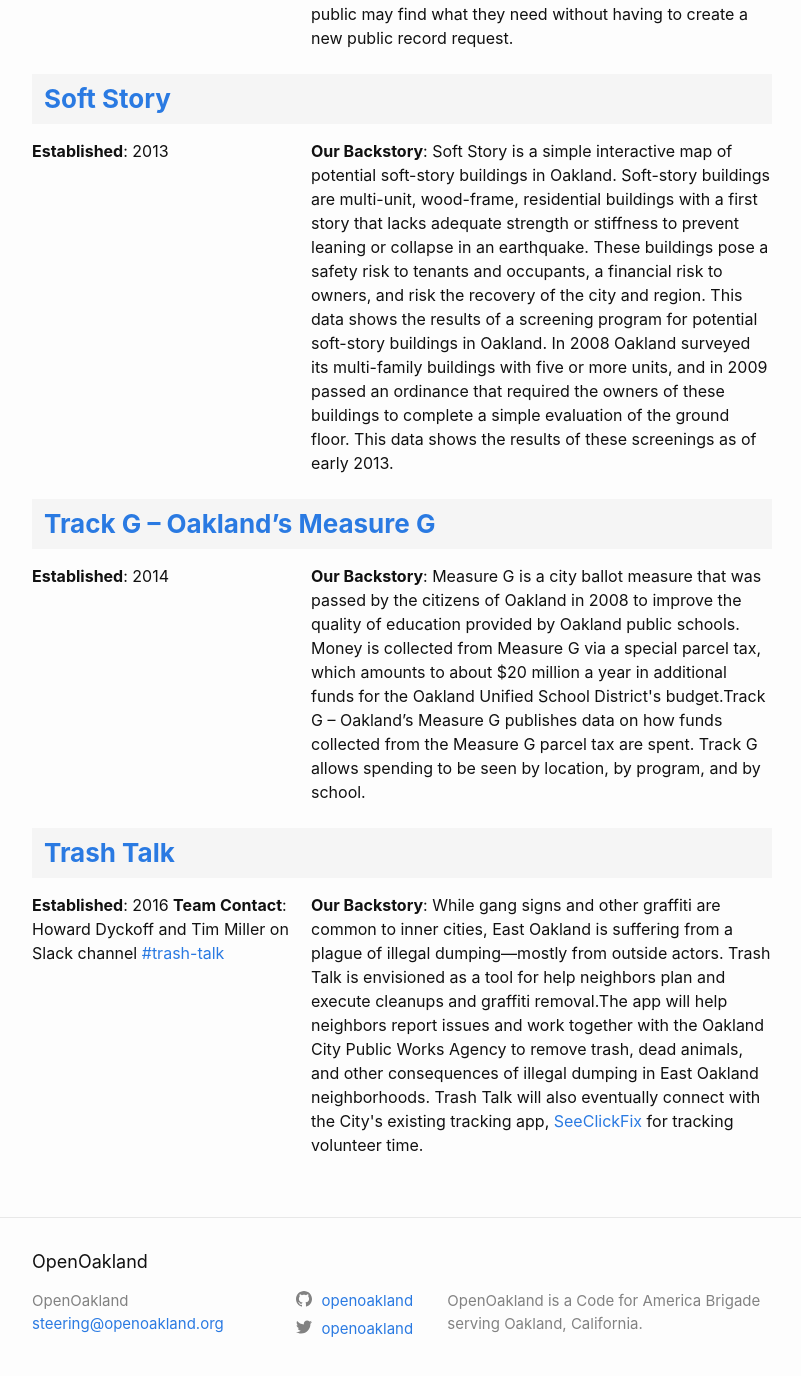
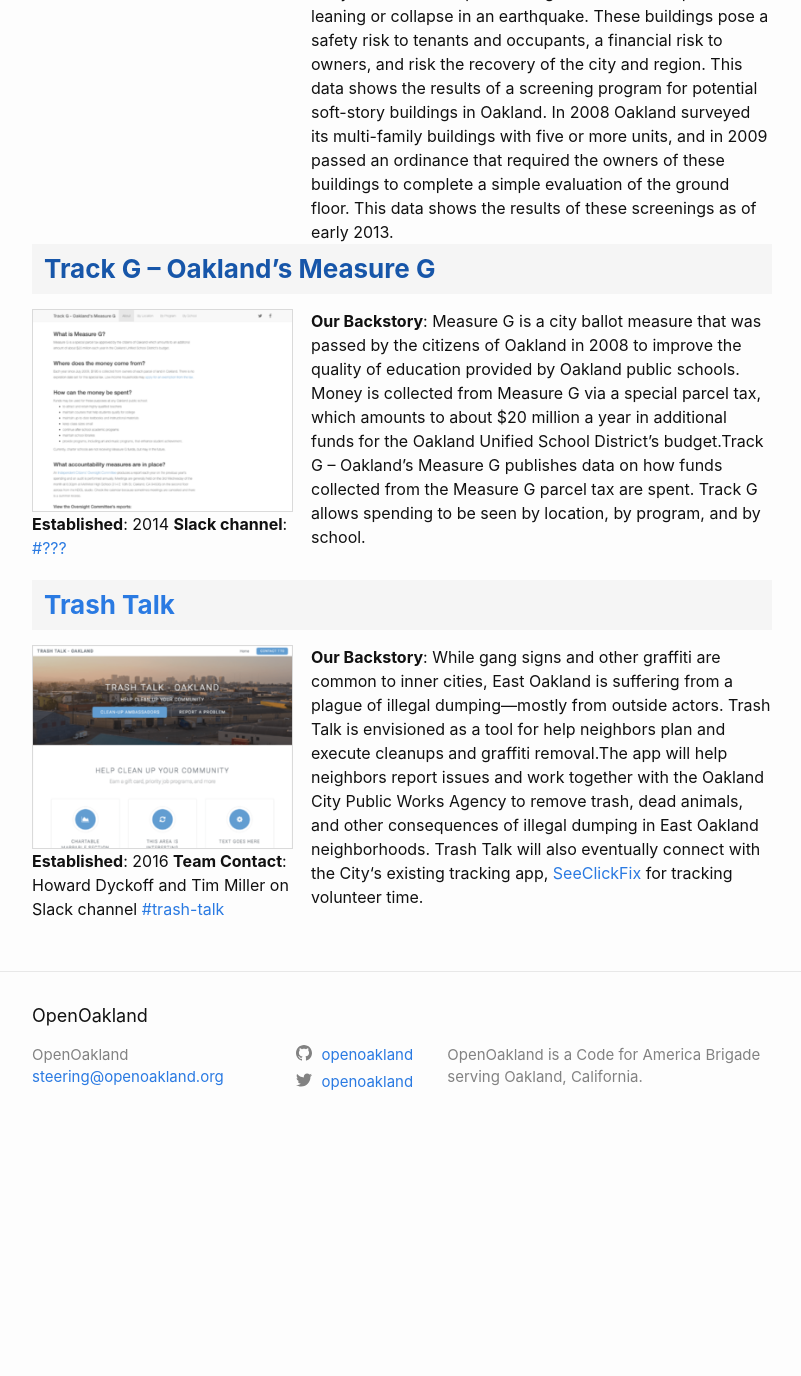
Before and after one commit to openoakland/openoakland.org, a Jekyll site: the page built from src/projects.md, in a window 1280 px wide and 1400 px high, scrolled down 6762 px. Shown: the top 1376 px of the window, without its empty margins (238-1039 px from the left). Built offline with Jekyll 4.4.1, drawn with Linux system fonts in a browser that asks for light colours; after the commit the page ends 7916 px from its top, so only the background shows below that; some of the changed text lies outside the part shown.

Commit message:
inactive projects done

```diff
--- a/src/_includes/project.html
+++ b/src/_includes/project.html
@@ -10,9 +10,15 @@
     {% if project.established %}
     <strong>Established</strong>: {{ project.established }}
     {% endif %}
+    {% if project.leader %}
     <strong>Team Contact</strong>: {{ project.leader }} on Slack channel <a
         href="https://openoakland.slack.com/messages/{{ project.slack_id }}" target="_blank"
         rel="noopener noreferrer">#{{ project.slack_channel }}</a>
+    {% elsif project.slack_channel %}
+    <strong>Slack channel</strong>: <a
+        href="https://openoakland.slack.com/messages/{{ project.slack_id }}" target="_blank"
+        rel="noopener noreferrer">#{{ project.slack_channel }}</a>
+    {% endif %}
 </div>
 
 <div class="col2">{{ project.description | smartify }}</div>
--- a/src/projects.md
+++ b/src/projects.md
@@ -98,112 +98,67 @@
     To support the Equity Licensing Program, OpenOakland is providing support to other volunteer technologists and cannabis entrepreneurs who are working with the City of Oakland’s City Administrator’s Office and the Department ofRace and Equity to develop <a href=\"http://cannaequity.org/\">CannaEquity.org</a>, an online“matchmaking” application that would assist interested equity and regularapplicants to locate each other efficiently. Applicants would create onlineaccounts to pre-screen for compatibility and control the pace of informationsharing and relationship building needed for the formation of space-sharingrelationships. Once built, the app will be maintained until the end of phaseone of licensing. This date will be determined by the collection of cannabistax revenue sufficient to launch the next phase of equity applicant supportservices (assumed to be within one year)."
   -
     name: CityCamp Oakland
-    image:
+    image: citycamp_300x150.png
     established: 2013
     link:
     leader:
     slack_id:
     slack_channel:
     description: '<strong>Our Backstory</strong>: The fifth annual CityCamp successfully took place on Saturday, March 25, 2017 at Oakland City Hall. CityCamp is an unstructured conference where municipal employees, civic leaders, technology folks, software developers, journalists, and engaged residents can meet and discuss the intersections of technology and local government—how innovative technology and data uses can improve civic engagement, increase efficiency and transparency, connect residents, and incubate the technology community in our city. Unconferences are not structured up-front; the agenda is completed on the day based on topics the attendees themselves suggest. This gives attendees control over the topics and discussion happening at the event, so residents can drive attention towards issues they think are most important.'
----
-
-OpenOakland projects are the core of our organization's efforts to connect citizens with impactful civic initiatives. **We're always seeking new projects and project leaders** to work on housing, transportation, education, health, or any area that can improve the lives of Oakland's residents. Please feel free to [join our Slack](https://docs.google.com/forms/d/e/1FAIpQLSee_qdE0qCmhufJC94MmSRVDLPAhhFJO4QMzuC31Kh0lxI_Mg/viewform?usp=sf_link) and reach out to members, leadership, or any project team for more information. You can contact project teams directly in their individual Slack channels. **Join or sign-in to Slack: <a href="http://slack.openoakland.org/" target="_blank" rel="noopener noreferrer">slack.openoakland.org</a>**
-
----
-
-<div id="projects">
-  <h2>Active Projects</h2>
-
-  {% for project in page.active_projects %}
-    {% include project.html %}
-  {% endfor %}
-
-  <hr/>
-
-  <h2>Inactive Projects</h2>
-
-  <p><em>These projects are some of OpenOakland’s original projects. They are no longer actively being developed and aren’t accepting volunteers.</em></p>
-
-  {% for project in page.inactive_projects %}
-    {% include project.html %}
-  {% endfor %}
-
-  <h3>
-    Diversity, Equity, and Inclusion Group
-  </h3>
-
-  <div class="col1">
-    <strong>Established</strong>: 2016
-  </div>
-
-  <div class="col2">
-    <strong>Our Backstory</strong>: The Diversity, Equity, and Inclusion Group was created to codify OpenOakland’s DEI organizational principles and to lead through action, OpenOakland’s commitment to making the technology space representative of Oakland’s diverse and multicultural community.
-  </div>
-  <br />
-
-  <h3>
-    <a href="http://earlyoakland.com" target="_blank" rel="noopener noreferrer">Early Oakland</a>
-  </h3>
-
-  <div class="col1">
-    <strong>Established</strong>: 2011
-  </div>
-
-  <div class="col2">
-    <strong>Our Backstory</strong>: Built in partnership with the Oak Education Cabinet, Early Oakland provides information on early learning programs that are state subsidized and federally supported Head Start programs in Oakland, including Bananas Child Care Resource and Referral, Oakland Head Start and the Unity Council Preschool, as well as Oakland Unified School District Early Childhood Education Department. This includes part day and full day programs for three and four year olds; a few programs also serve younger children.
-  </div>
-
-  <br />
-  <h3>
-    <a href="http://gisapps1.mapoakland.com/policedistricts/" target="_blank" rel="noopener noreferrer">Oakland Beats</a>
-  </h3>
-
-  <div class="col1">
-    <strong>Established</strong>: 2011
-  </div>
-
-  <div class="col2">
-    <strong>Our Backstory</strong>: This tool helps visitors determine which Community Police Beat they live in. In Oakland, <a href="http://www2.oaklandnet.com/government/o/OPD/s/NSD/s/ncpc/index.htm" target="_blank" rel="noopener noreferrer">Neighborhood Councils</a> (formerly known as Neighborhood Crime Prevention Council (NCPC)) operate for each of the 53 Community Police Beats. The Neighborhood Council system provides a way for residents to gather and discuss local crime problems with a city and OPD representative on a monthly basis.
-  </div>
-
-  <br />
-  <h3>
-    <a href="http://data.openoakland.org/" target="_blank" rel="noopener noreferrer">Oakland Open Data Portal</a>
-  </h3>
-
-  <div class="col1">
-    <strong>Established</strong>: 2011
-  </div>
-
-  <div class="col2">
-    <strong>Our Backstory</strong>: This platform is an open data catalog built by the OpenOakland Brigade as a community resource and our first example of what can be achieved using opensource tools in strategic ways for our city. This site uses the opensource <a href="http://www.ckan.org" target="_blank" rel="noopener noreferrer">CKAN</a> platform—the same free software behind the UK government’s <a href="http://data.gov.uk" target="_blank" rel="noopener noreferrer">Data.Gov.UK</a> resource. This site has been populated with data found on various Oakland government websites and from the huge data warehouse operated by <a href="http://www.urbanstrategies.org" target="_blank" rel="noopener noreferrer">Urban Strategies Council </a>and its public web mapping platform <a href="http://infoalamedacounty.org" target="_blank" rel="noopener noreferrer">InfoAlamedaCounty.org</a>.
-  </div>
-
-  <br />
-  <h3>
-    <a href="https://oaklandwiki.org" target="_blank" rel="noopener noreferrer">Oakland Wiki</a>
-  </h3>
-
-  <div class="col1">
-    <strong>Established</strong>: 2013
-  </div>
-
-  <div class="col2">
-    <strong>Our Backstory</strong>: Oakland Wiki is built on the <a href="https://oaklandwiki.org/about/">LocalWiki</a> platform, a grassroots effort to collect, share, and open the world’s local knowledge. Anyone can edit this wiki, so contribute what you know about your local community for others to use and enjoy!
-  </div>
-
-  <br />
-  <h3>
-    <a href="http://oaklandcandidates.org/" target="_blank" rel="noopener noreferrer">Open Government Pledge</a>
-  </h3>
-
-  <div class="col1">
-    <strong>Established</strong>: 2012
-  </div>
-
-  <div class="col2">
-    <strong>Our Backstory</strong>: Beginning for Oakland's 2012 elections, we asked electoral candidates to take the <a href="http://oaklandcandidates.org/OpenGovPledge2012.pdf" target="_blank" rel="noopener noreferrer">Open Government Pledge</a> to support the following principles of Open Government:
-
+  -
+    name: Diversity, Equity, and Inclusion Group
+    image:
+    established: 2016
+    link:
+    leader:
+    slack_id:
+    slack_channel:
+    description: '<strong>Our Backstory</strong>: The Diversity, Equity, and Inclusion Group was created to codify OpenOakland’s DEI organizational principles and to lead through action, OpenOakland’s commitment to making the technology space representative of Oakland’s diverse and multicultural community.'
+  -
+    name: Early Oakland
+    image:
+    established: 2011
+    link:
+    leader:
+    slack_id:
+    slack_channel:
+    description: '<strong>Our Backstory</strong>: Built in partnership with the Oak Education Cabinet, Early Oakland provides information on early learning programs that are state subsidized and federally supported Head Start programs in Oakland, including Bananas Child Care Resource and Referral, Oakland Head Start and the Unity Council Preschool, as well as Oakland Unified School District Early Childhood Education Department. This includes part day and full day programs for three and four year olds; a few programs also serve younger children.'
+  -
+    name: Oakland Beats
+    image:
+    established: 2011
+    link:
+    leader:
+    slack_id:
+    slack_channel:
+    description: '<strong>Our Backstory</strong>: This tool helps visitors determine which Community Police Beat they live in. In Oakland, <a href="http://www2.oaklandnet.com/government/o/OPD/s/NSD/s/ncpc/index.htm" target="_blank" rel="noopener noreferrer">Neighborhood Councils</a> (formerly known as Neighborhood Crime Prevention Council (NCPC)) operate for each of the 53 Community Police Beats. The Neighborhood Council system provides a way for residents to gather and discuss local crime problems with a city and OPD representative on a monthly basis.'
+  -
+    name: Oakland Open Data Portal
+    image:
+    established: 2011
+    link: http://data.openoakland.org/
+    leader:
+    slack_id:
+    slack_channel:
+    description: '<strong>Our Backstory</strong>: This platform is an open data catalog built by the OpenOakland Brigade as a community resource and our first example of what can be achieved using opensource tools in strategic ways for our city. This site uses the opensource <a href="http://www.ckan.org" target="_blank" rel="noopener noreferrer">CKAN</a> platform—the same free software behind the UK government’s <a href="http://data.gov.uk" target="_blank" rel="noopener noreferrer">Data.Gov.UK</a> resource. This site has been populated with data found on various Oakland government websites and from the huge data warehouse operated by <a href="http://www.urbanstrategies.org" target="_blank" rel="noopener noreferrer">Urban Strategies Council </a>and its public web mapping platform <a href="http://infoalamedacounty.org" target="_blank" rel="noopener noreferrer">InfoAlamedaCounty.org</a>.'
+  -
+    name: Oakland Wiki
+    image:
+    established: 2013
+    link: https://oaklandwiki.org
+    leader:
+    slack_id:
+    slack_channel:
+    description: '<strong>Our Backstory</strong>: Oakland Wiki is built on the <a href="https://oaklandwiki.org/about/">LocalWiki</a> platform, a grassroots effort to collect, share, and open the world’s local knowledge. Anyone can edit this wiki, so contribute what you know about your local community for others to use and enjoy!'
+  -
+    name: Open Government Pledge
+    image:
+    established: 2012
+    link:
+    leader:
+    slack_id:
+    slack_channel:
+    description: '<strong>Our Backstory</strong>: Beginning for Oakland\‘s 2012 elections, we asked electoral candidates to take the <a href="http://oaklandcandidates.org/OpenGovPledge2012.pdf" target="_blank" rel="noopener noreferrer">Open Government Pledge</a> to support the following principles of Open Government:
     <ul>
       <li>
         Transparency: To increase accountability, promote informed public participation, and create economic development opportunities, the city shall expand access to information.
@@ -214,58 +169,58 @@
       <li>
         Collaboration: To more effectively fulfill its obligations to citizens, the city will enhance and expand its practices of cooperation among city departments, other governmental agencies, the public, and nonprofit and private organizations.
       </li>
-    </ul>
-  </div>
+    </ul>'
+  -
+    name: RecordTrac
+    image:
+    established: 2013
+    link:
+    leader:
+    slack_id:
+    slack_channel:
+    description: '<strong>Our Backstory</strong>: RecordTrac is a simple way for individuals to submit public record requests to a governmental agency online. The application also allows government employees manage, respond to, and fulfill incoming requests. By displaying all <a href="http://records.oaklandnet.com/view_requests" target="_blank" rel="noopener noreferrer">submitted records requests</a>, members of the public may find what they need without having to create a new public record request.'
+  -
+    name: Soft Story
+    image:
+    established: 2013
+    link:
+    leader:
+    slack_id:
+    slack_channel:
+    description: '<strong>Our Backstory</strong>: Soft Story is a simple interactive map of potential soft-story buildings in Oakland. Soft-story buildings are multi-unit, wood-frame, residential buildings with a first story that lacks adequate strength or stiffness to prevent leaning or collapse in an earthquake. These buildings pose a safety risk to tenants and occupants, a financial risk to owners, and risk the recovery of the city and region. This data shows the results of a screening program for potential soft-story buildings in Oakland. In 2008 Oakland surveyed its multi-family buildings with five or more units, and in 2009 passed an ordinance that required the owners of these buildings to complete a simple evaluation of the ground floor. This data shows the results of these screenings as of early 2013.'
+  -
+    name: Track G – Oakland’s Measure G
+    image: trackg_300x233.png
+    established: 2014
+    link:
+    leader:
+    slack_id: C04AS7MKP
+    slack_channel: '???'
+    description: "<strong>Our Backstory</strong>: Measure G is a city ballot measure that was passed by the citizens of Oakland in 2008 to improve the quality of education provided by Oakland public schools. Money is collected from Measure G via a special parcel tax, which amounts to about $20 million a year in additional funds for the Oakland Unified School District's budget.Track G – Oakland’s Measure G publishes data on how funds collected from the Measure G parcel tax are spent. Track G allows spending to be seen by location, by program, and by school."
+  -
+    name: Trash Talk
+    image: trashtalk_300x233.png
+    established: 2016
+    link: http://trashtalk-oakland.org/
+    leader: Howard Dyckoff and Tim Miller
+    slack_id: C4R9JUW12
+    slack_channel: trash-talk
+    description: '<strong>Our Backstory</strong>: While gang signs and other graffiti are common to inner cities, East Oakland is suffering from a plague of illegal dumping—mostly from outside actors. Trash Talk is envisioned as a tool for help neighbors plan and execute cleanups and graffiti removal.The app will help neighbors report issues and work together with the Oakland City Public Works Agency to remove trash, dead animals, and other consequences of illegal dumping in East Oakland neighborhoods. Trash Talk will also eventually connect with the City‘s existing tracking app, <a href="https://en.seeclickfix.com/oakland" target="_blank" rel="noopener noreferrer">SeeClickFix</a> for tracking volunteer time.'
+---
 
-  <br />
-  <h3>
-    <a href="http://records.oaklandnet.com/landing" target="_blank" rel="noopener noreferrer">RecordTrac</a>
-  </h3>
+OpenOakland projects are the core of our organization's efforts to connect citizens with impactful civic initiatives. **We're always seeking new projects and project leaders** to work on housing, transportation, education, health, or any area that can improve the lives of Oakland's residents. Please feel free to [join our Slack](https://docs.google.com/forms/d/e/1FAIpQLSee_qdE0qCmhufJC94MmSRVDLPAhhFJO4QMzuC31Kh0lxI_Mg/viewform?usp=sf_link) and reach out to members, leadership, or any project team for more information. You can contact project teams directly in their individual Slack channels. **Join or sign-in to Slack: <a href="http://slack.openoakland.org/" target="_blank" rel="noopener noreferrer">slack.openoakland.org</a>**
 
-  <div class="col1">
-    <strong>Established</strong>: 2013
-  </div>
+---
 
-  <div class="col2">
-    <strong>Our Backstory</strong>: RecordTrac is a simple way for individuals to submit public record requests to a governmental agency online. The application also allows government employees manage, respond to, and fulfill incoming requests. By displaying all <a href="http://records.oaklandnet.com/view_requests" target="_blank" rel="noopener noreferrer">submitted records requests</a>, members of the public may find what they need without having to create a new public record request.
-  </div>
-
-  <br />
-  <h3>
-    <a href="http://softstory.openoakland.org" target="_blank" rel="noopener noreferrer">Soft Story</a>
-  </h3>
-
-  <div class="col1">
-    <strong>Established</strong>: 2013
-  </div>
-<!-- AL removed link to ordinance -->
-  <div class="col2">
-    <strong>Our Backstory</strong>: Soft Story is a simple interactive map of potential soft-story buildings in Oakland. Soft-story buildings are multi-unit, wood-frame, residential buildings with a first story that lacks adequate strength or stiffness to prevent leaning or collapse in an earthquake. These buildings pose a safety risk to tenants and occupants, a financial risk to owners, and risk the recovery of the city and region. This data shows the results of a screening program for potential soft-story buildings in Oakland. In 2008 Oakland surveyed its multi-family buildings with five or more units, and in 2009 passed an ordinance that required the owners of these buildings to complete a simple evaluation of the ground floor. This data shows the results of these screenings as of early 2013.
-  </div>
-
-  <br />
-  <h3>
-    <a href="http://trackg.org/index.html" target="_blank" rel="noopener noreferrer">Track G – Oakland’s Measure G</a>
-  </h3>
-
-  <div class="col1">
-    <strong>Established</strong>: 2014<a href="https://openoakland.slack.com/messages/C04AS7MKP/"> </a>
-  </div>
-
-  <div class="col2">
-    <strong>Our Backstory</strong>: Measure G is a city ballot measure that was passed by the citizens of Oakland in 2008 to improve the quality of education provided by Oakland public schools. Money is collected from Measure G via a special parcel tax, which amounts to about $20 million a year in additional funds for the Oakland Unified School District's budget.Track G – Oakland’s Measure G publishes data on how funds collected from the Measure G parcel tax are spent. Track G allows spending to be seen by location, by program, and by school.
-  </div>
-
-  <br />
-  <h3>
-    <a href="http://trashtalk-oakland.org/" target="_blank" rel="noopener noreferrer">Trash Talk</a>
-  </h3>
-
-  <div class="col1">
-    <strong>Established</strong>: 2016 <strong>Team Contact</strong>: Howard Dyckoff and Tim Miller on Slack channel <a href="https://openoakland.slack.com/messages/C4R9JUW12/" target="_blank" rel="noopener noreferrer">#trash-talk </a>
-  </div>
-
-  <div class="col2">
-    <strong>Our Backstory</strong>: While gang signs and other graffiti are common to inner cities, East Oakland is suffering from a plague of illegal dumping—mostly from outside actors. Trash Talk is envisioned as a tool for help neighbors plan and execute cleanups and graffiti removal.The app will help neighbors report issues and work together with the Oakland City Public Works Agency to remove trash, dead animals, and other consequences of illegal dumping in East Oakland neighborhoods. Trash Talk will also eventually connect with the City's existing tracking app, <a href="https://en.seeclickfix.com/oakland" target="_blank" rel="noopener noreferrer">SeeClickFix</a> for tracking volunteer time.
-  </div>
+<div id="projects">
+  <h2>Active Projects</h2>
+  {% for project in page.active_projects %}
+    {% include project.html %}
+  {% endfor %}
+  <hr/>
+  <h2>Inactive Projects</h2>
+  <p><em>These projects are some of OpenOakland’s original projects. They are no longer actively being developed and aren’t accepting volunteers.</em></p>
+  {% for project in page.inactive_projects %}
+    {% include project.html %}
+  {% endfor %}
 </div>
```
Also changed, not shown: src/assets/images/projects/citycamp_300x150.png (renamed from src/assets/images/CC2017-EventbriteBG-01-300x150.png), src/assets/images/projects/trackg_300x233.png (renamed from src/assets/images/trackg-2017-09-01-300x233.png), src/assets/images/projects/trashtalk_300x233.png (renamed from src/assets/images/trashtalk-oakland-2017-09-01-300x233.png).
